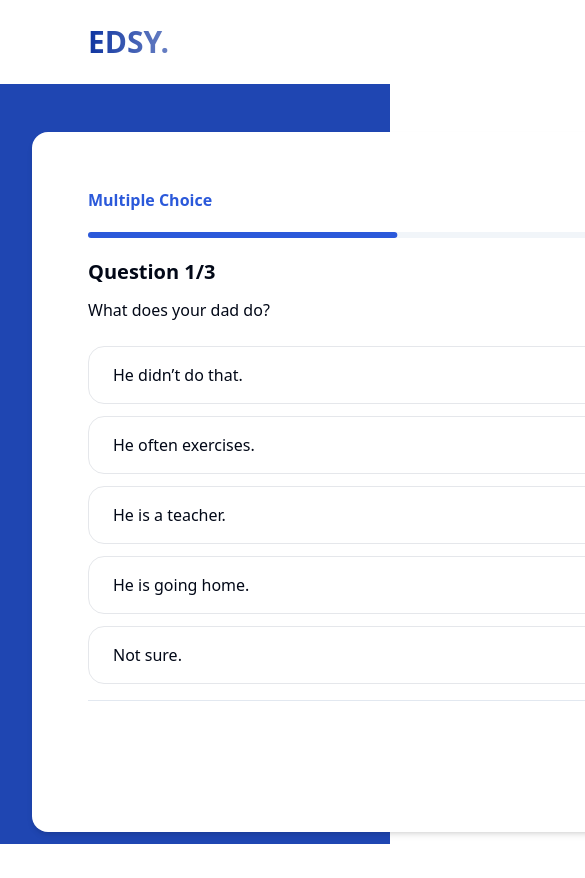
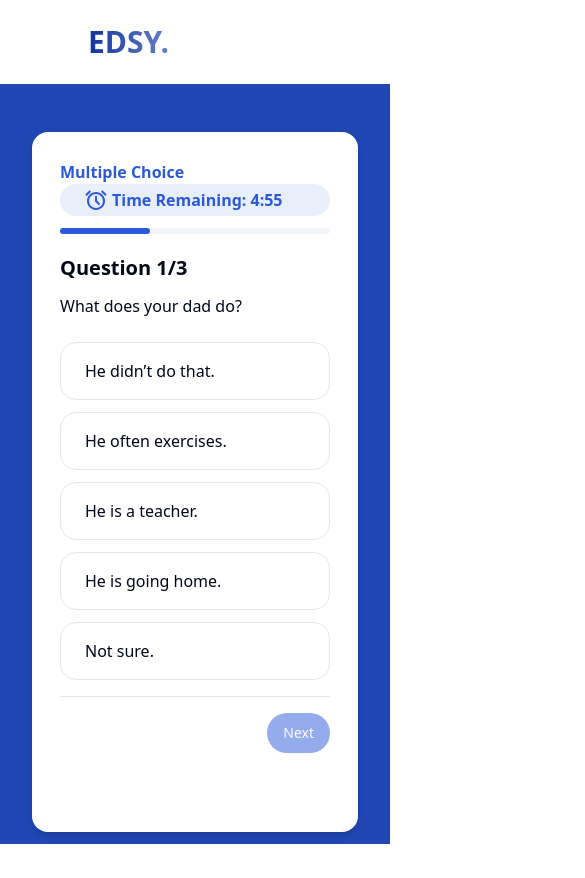
Before and after one commit to bossthanawat/edsy-assignment, a React (Vite) app: page /question in a window 390 px wide. Shown: the top 878 px of the page, 585 px wide, since content can reach past the window. Before the commit the page ends 844 px from the top, so only its background shows below. Built offline with nearby package versions, Linux system fonts and the light colour scheme; a web font is replaced by a local one.

Commit message:
Add support responsive moblie

```diff
--- a/src/pages/Home.tsx
+++ b/src/pages/Home.tsx
@@ -8,10 +8,10 @@ const Home = () => {
   return (
     <>
       <div className="container">
-        <Paper className="mt-12 w-[1040px] h-[700px] mx-auto">
+        <Paper className="mt-12 max-w-[1040px] h-[700px] mx-auto">
           <div className="flex flex-col items-center justify-center gap-14 h-full">
             <p className="text-3xl font-semibold">General English Test</p>
-            <div className="flex gap-5">
+            <div className="flex gap-5 flex-col sm:flex-row">
               <div className="bg-primary-50 rounded-lg w-[185px] px-[30px] py-3">
                 <p className="text-xs">Total questions</p>
                 <p className="font-bold mt-2">10 questions</p>
--- a/src/pages/question/Question.tsx
+++ b/src/pages/question/Question.tsx
@@ -55,11 +55,11 @@ const Question = () => {
   return (
     <>
       <div className="container">
-        <Paper className="mt-12 w-[1040px] h-[700px] mx-auto p-14">
+        <Paper className="mt-12 max-w-[1040px] h-[700px] mx-auto p-7 sm:p-14">
           {!currentQuestion && <QuestionFinal />}
           {currentQuestion && (
             <>
-              <div className="flex justify-between">
+              <div className="flex flex-col sm:flex-row justify-between">
                 <p className="text-primary-500 font-bold">Multiple Choice</p>
                 <TimeRemaining duration={5 * 60} />
               </div>
```
